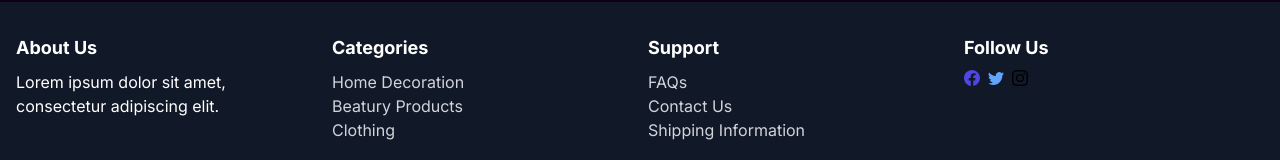
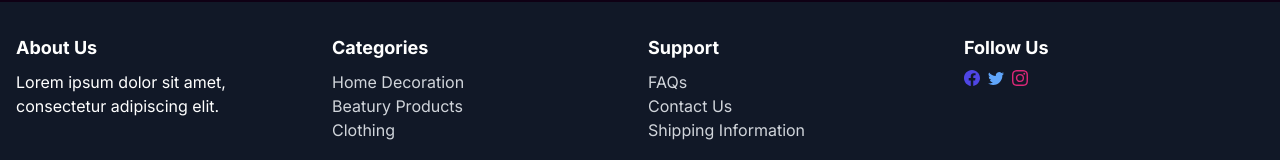
Before and after one commit to sujalshah-bit/ecommerce-web-app, a Next.js app in the folder client/: page / in a window 1280 px wide. Shown: the part 874-1034 px from the top of the page. Built offline with nearby package versions, Linux system fonts and the light colour scheme; no server answers.

Commit message:
changes made in footer and nav section

```diff
--- a/client/src/components/Footer.jsx
+++ b/client/src/components/Footer.jsx
@@ -51,7 +51,7 @@ const Footer = () => {
                 </a>
               </li>
               <li>
-                <a href="#" className="text-black hover:text-white">
+                <a href="#" className="text-pink-600 hover:text-white">
                  <BsInstagram/>
                 </a>
               </li>
--- a/client/src/components/Nav.jsx
+++ b/client/src/components/Nav.jsx
@@ -101,7 +101,7 @@ const Nav = () => {
               </>
             ) : (
               <>
-                <p>{user}</p>
+                <p className="text-lg">{user}</p>
                 <button onClick={handleLogOut} className="text-lg">Log Out</button>
               </>
             )}
```
